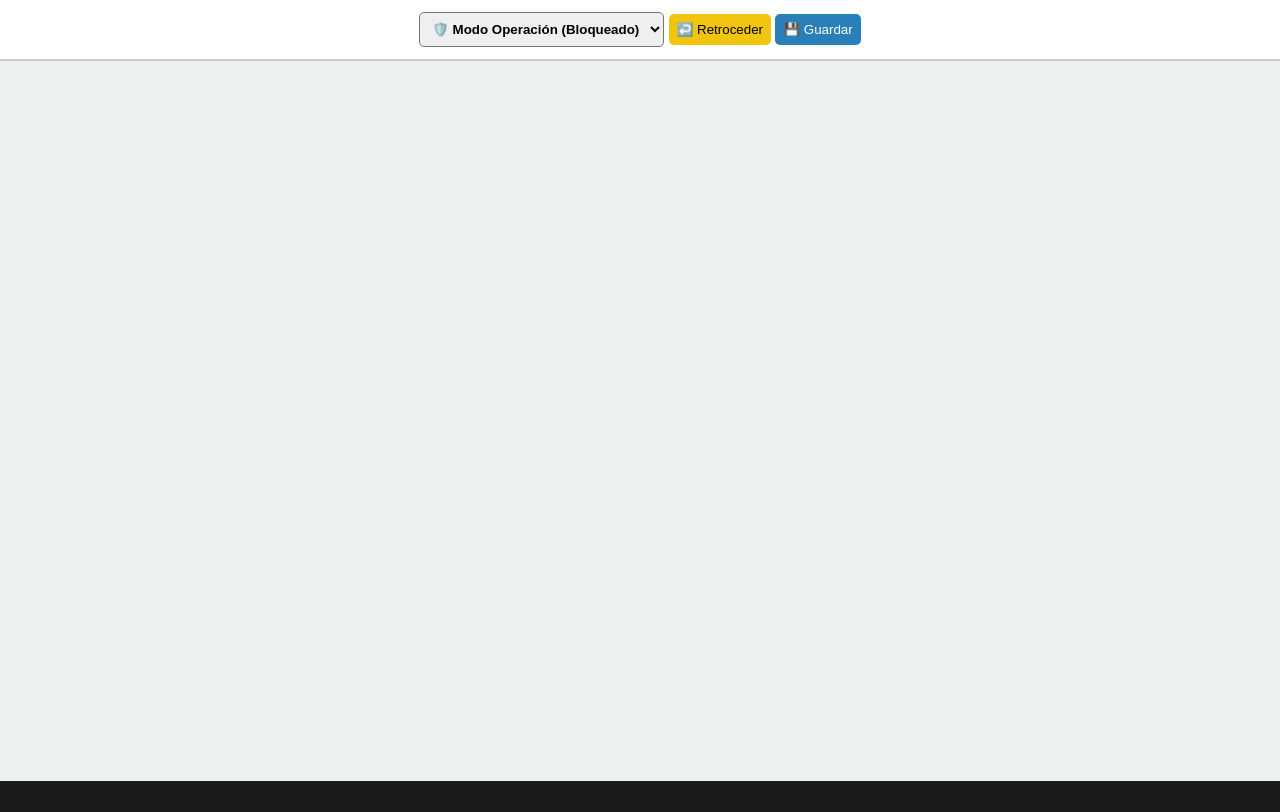
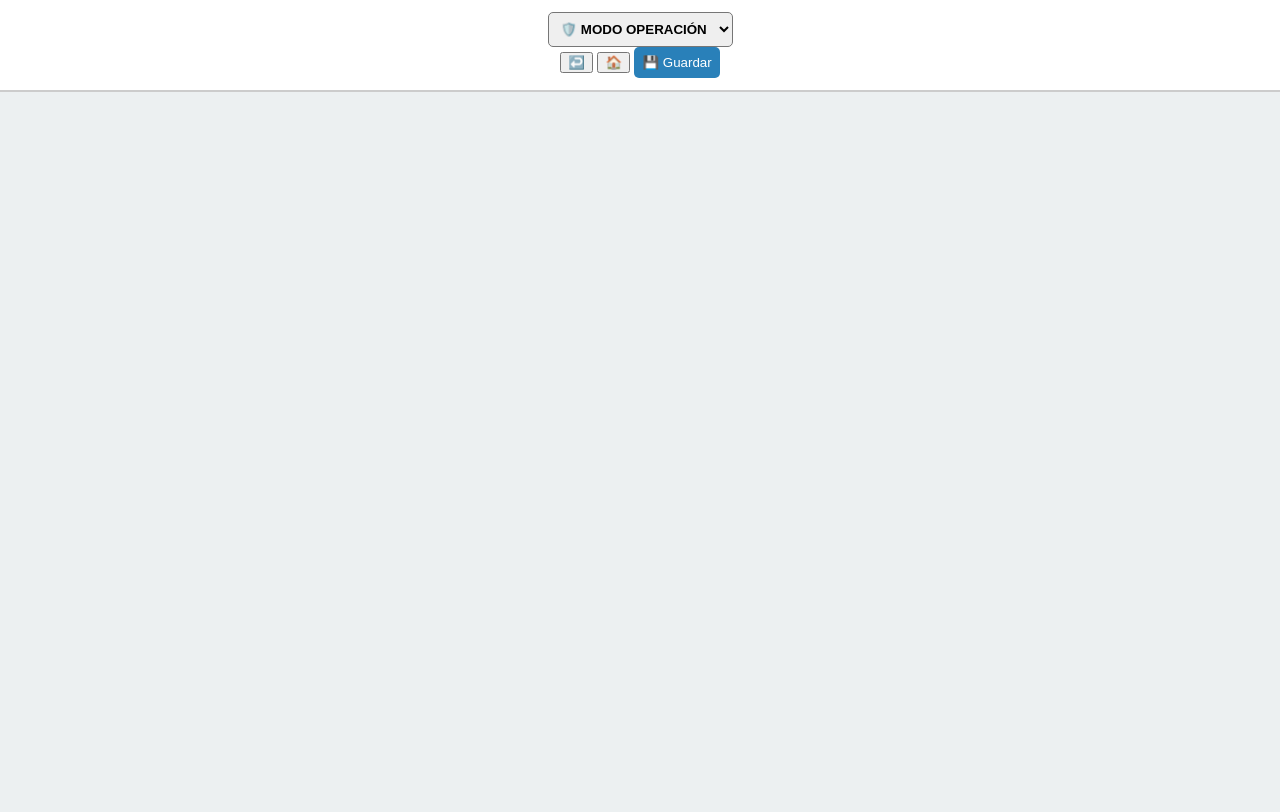
Before and after one commit to olivarss/Aplicaci-n-de-Anfitriona, a plain HTML site: page index.html in a window 1280 px wide. Drawn offline with nearby package versions, Linux system fonts and the light colour scheme.

Commit message:
update index.html

```diff
--- a/index.html
+++ b/index.html
@@ -9,19 +9,18 @@
 </head>
 <body>
     <div id="controles">
-        <div id="menu-superior">
-            <select id="selectorModo" onchange="cambiarModo(this.value)">
-                <option value="operacion">🛡️ Modo Operación (Bloqueado)</option>
-                <option value="edit-zonas">🏗️ Paso 1: Editar Áreas</option>
-                <option value="edit-mesas">🪑 Paso 2: Editar Mesas</option>
-            </select>
-            <button onclick="deshacer()" class="btn-deshacer">↩️ Retroceder</button>
+        <select id="selectorModo" onchange="cambiarModo(this.value)">
+            <option value="operacion">🛡️ MODO OPERACIÓN</option>
+            <option value="edit-zonas">🏗️ PASO 1: ÁREAS</option>
+            <option value="edit-mesas">🪑 PASO 2: MESAS</option>
+        </select>
+
+        <div id="herramientas">
+            <button onclick="agregarZona()" id="btn-zona" style="display:none">+ Área</button>
+            <button onclick="agregarMesa()" id="btn-mesa" style="display:none">+ Mesa</button>
+            <button onclick="deshacer()">↩️</button>
+            <button onclick="resetZoom()">🏠</button>
             <button onclick="guardarDisposicion()" class="btn-guardar">💾 Guardar</button>
-        </div>
-        <div id="herramientas-edicion" style="display:none; margin-top:10px;">
-            <button onclick="agregarZona()" id="btn-nueva-zona">+ Nueva Área</button>
-            <button onclick="agregarMesa()" id="btn-nueva-mesa">+ Nueva Mesa</button>
-            <button onclick="resetZoom()">🏠 Vista General</button>
         </div>
     </div>
 
```
